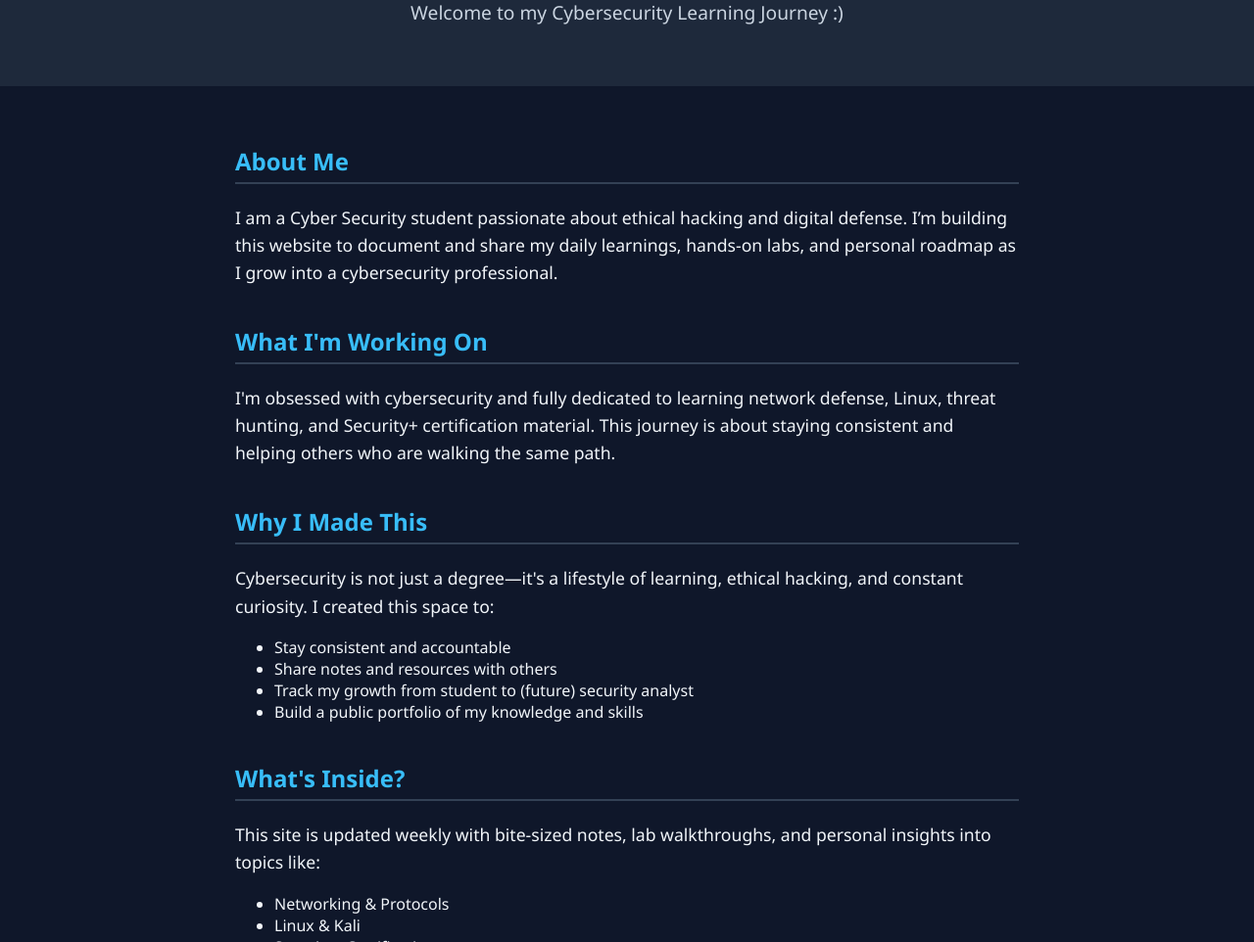
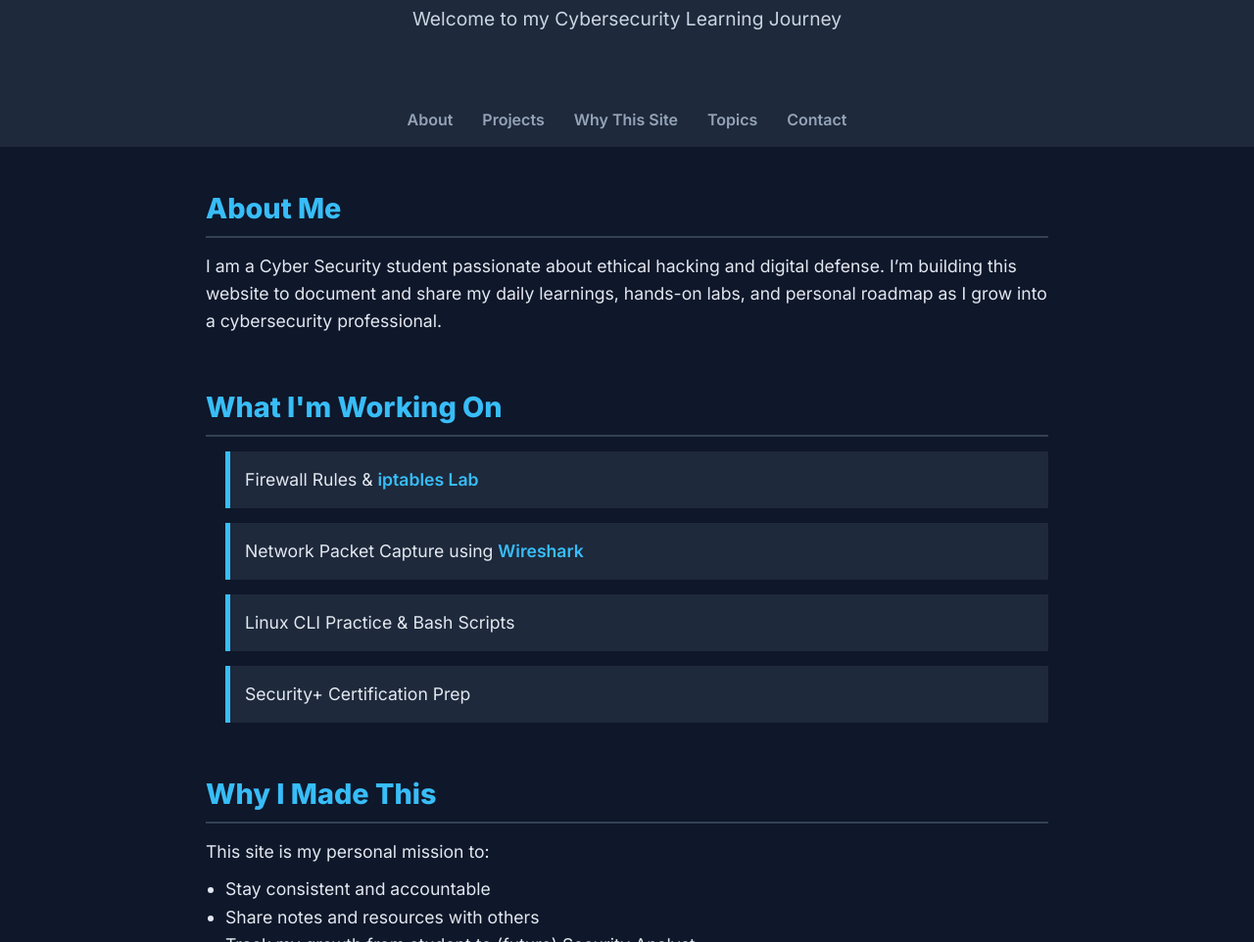
Before and after one commit to Sukhbrar34/Sukh_Brar, a plain HTML site: page index.html in a window 1280 px wide. Shown: the part 143-1105 px from the top of the page at 98% size. Drawn offline with Linux system fonts and the light colour scheme.

Commit message:
Update index.html

```diff
--- a/index.html
+++ b/index.html
@@ -1,27 +1,32 @@
 <!DOCTYPE html>
 <html lang="en">
 <head>
-    <meta charset="UTF-8">
+  <meta charset="UTF-8" />
+  <meta name="viewport" content="width=device-width, initial-scale=1.0"/>
   <title>Sukh's Cybersecurity Journey</title>
-    <meta name="viewport" content="width=device-width, initial-scale=1.0">
+  <link href="https://fonts.googleapis.com/css2?family=Inter:wght@400;600;800&display=swap" rel="stylesheet">
   <style>
-        /* Reset and base styling */
-        body {
-            font-family: 'Segoe UI', Tahoma, Geneva, Verdana, sans-serif;
+    * {
       margin: 0;
       padding: 0;
+      box-sizing: border-box;
+    }
+
+    body {
+      font-family: 'Inter', sans-serif;
       background-color: #0f172a;
       color: #f1f5f9;
+      line-height: 1.6;
     }
 
     header {
       background-color: #1e293b;
-            padding: 40px 20px;
+      padding: 60px 20px;
       text-align: center;
     }
 
     header h1 {
-            font-size: 2.5em;
+      font-size: 3em;
       margin-bottom: 10px;
     }
 
@@ -30,33 +35,97 @@
       color: #cbd5e1;
     }
 
+    nav {
+      background-color: #1e293b;
+      display: flex;
+      justify-content: center;
+      gap: 30px;
+      padding: 15px 0;
+      position: sticky;
+      top: 0;
+      z-index: 10;
+    }
+
+    nav a {
+      color: #94a3b8;
+      text-decoration: none;
+      font-weight: 600;
+      transition: color 0.3s;
+    }
+
+    nav a:hover {
+      color: #38bdf8;
+    }
+
     main {
+      max-width: 900px;
+      margin: 0 auto;
       padding: 40px 20px;
-            max-width: 800px;
-            margin: auto;
     }
 
     section {
-            margin-bottom: 40px;
+      margin-bottom: 50px;
     }
 
     h2 {
       color: #38bdf8;
       border-bottom: 2px solid #334155;
       padding-bottom: 5px;
+      margin-bottom: 15px;
+      font-size: 1.8em;
     }
 
-        p {
+    p, li {
       font-size: 1.1em;
-            line-height: 1.6;
+      color: #e2e8f0;
+    }
+
+    ul {
+      margin-left: 20px;
+      margin-top: 10px;
+    }
+
+    .projects ul {
+      list-style: none;
+      display: grid;
+      gap: 15px;
+    }
+
+    .projects li {
+      background-color: #1e293b;
+      padding: 15px;
+      border-left: 5px solid #38bdf8;
+      transition: transform 0.2s ease;
+    }
+
+    .projects li:hover {
+      transform: translateX(5px);
+    }
+
+    .projects a {
+      text-decoration: none;
+      color: #38bdf8;
+      font-weight: 600;
     }
 
     footer {
       text-align: center;
-            padding: 20px;
+      padding: 30px 20px;
       background-color: #1e293b;
       color: #94a3b8;
       font-size: 0.9em;
+      margin-top: 40px;
+    }
+
+    @media (max-width: 600px) {
+      header h1 {
+        font-size: 2em;
+      }
+
+      nav {
+        flex-wrap: wrap;
+        gap: 15px;
+      }
     }
   </style>
 </head>
@@ -64,52 +133,68 @@
 
   <header>
     <h1>Hey, I'm Sukh</h1>
-        <p>Welcome to my Cybersecurity Learning Journey :)</p>
+    <p>Welcome to my Cybersecurity Learning Journey</p>
   </header>
 
+  <nav>
+    <a href="#about">About</a>
+    <a href="#projects">Projects</a>
+    <a href="#why">Why This Site</a>
+    <a href="#topics">Topics</a>
+    <a href="#contact">Contact</a>
+  </nav>
+
   <main>
-        <section>
+    <section id="about">
       <h2>About Me</h2>
       <p>I am a Cyber Security student passionate about ethical hacking and digital defense. I’m building this website to document and share my daily learnings, hands-on labs, and personal roadmap as I grow into a cybersecurity professional.</p>
     </section>
 
-        <section>
+    <section id="projects" class="projects">
       <h2>What I'm Working On</h2>
-            <p>I'm obsessed with cybersecurity and fully dedicated to learning network defense, Linux, threat hunting, and Security+ certification material. This journey is about staying consistent and helping others who are walking the same path.</p>
+      <ul>
+        <li>Firewall Rules & <a href="https://github.com/YOUR_USERNAME/YOUR_FIREWALL_PROJECT" target="_blank">iptables Lab</a></li>
+        <li>Network Packet Capture using <a href="https://github.com/YOUR_USERNAME/YOUR_WIRESHARK_PROJECT" target="_blank">Wireshark</a></li>
+        <li>Linux CLI Practice & Bash Scripts</li>
+        <li>Security+ Certification Prep</li>
+      </ul>
     </section>
 
-        <section>
+    <section id="why">
       <h2>Why I Made This</h2>
-            <p>Cybersecurity is not just a degree—it's a lifestyle of learning, ethical hacking, and constant curiosity. I created this space to:
+      <p>This site is my personal mission to:</p>
       <ul>
         <li>Stay consistent and accountable</li>
         <li>Share notes and resources with others</li>
-                    <li>Track my growth from student to (future) security analyst</li>
+        <li>Track my growth from student to (future) Security Analyst</li>
         <li>Build a public portfolio of my knowledge and skills</li>
       </ul>
-            </p>
     </section>
 
-        <section>
+    <section id="topics">
       <h2>What's Inside?</h2>
-            <p>This site is updated weekly with bite-sized notes, lab walkthroughs, and personal insights into topics like:</p>
+      <p>This site is updated weekly with notes, lab walkthroughs, and personal insights into:</p>
       <ul>
         <li>Networking & Protocols</li>
-                <li>Linux & Kali</li>
-                <li>Security+ Certification</li>
+        <li>Linux & Kali Linux</li>
+        <li>Security+ Certification Topics</li>
         <li>Threat Detection & Incident Response</li>
         <li>Blue Team & Red Team Skills</li>
       </ul>
     </section>
 
-        <section>
+    <section id="contact">
       <h2>Connect With Me</h2>
-            <p>If you're on a similar journey or just want to talk tech, feel free to reach out. This isn't just a notes site—it's a shared space for growing together in cybersecurity!</p>
+      <p>If you're on a similar journey or just want to talk tech, feel free to reach out.</p>
+      <ul>
+        <li>GitHub: <a href="https://github.com/Sukhbrar34" target="_blank">Sukhbrar34</a></li>
+        <li>Email: rehmatbrarz27@gmail.com</li>
+      </ul>
     </section>
   </main>
 
   <footer>
-        &copy; 2025 Sukh’s Cybersecurity Journal. Powered by GitHub Pages.
+    &copy; 2025 Sukh’s Cybersecurity Journal | Powered by GitHub Pages
   </footer>
 
 </body>
```
Lines whose indentation alone changed are shown as unchanged.
